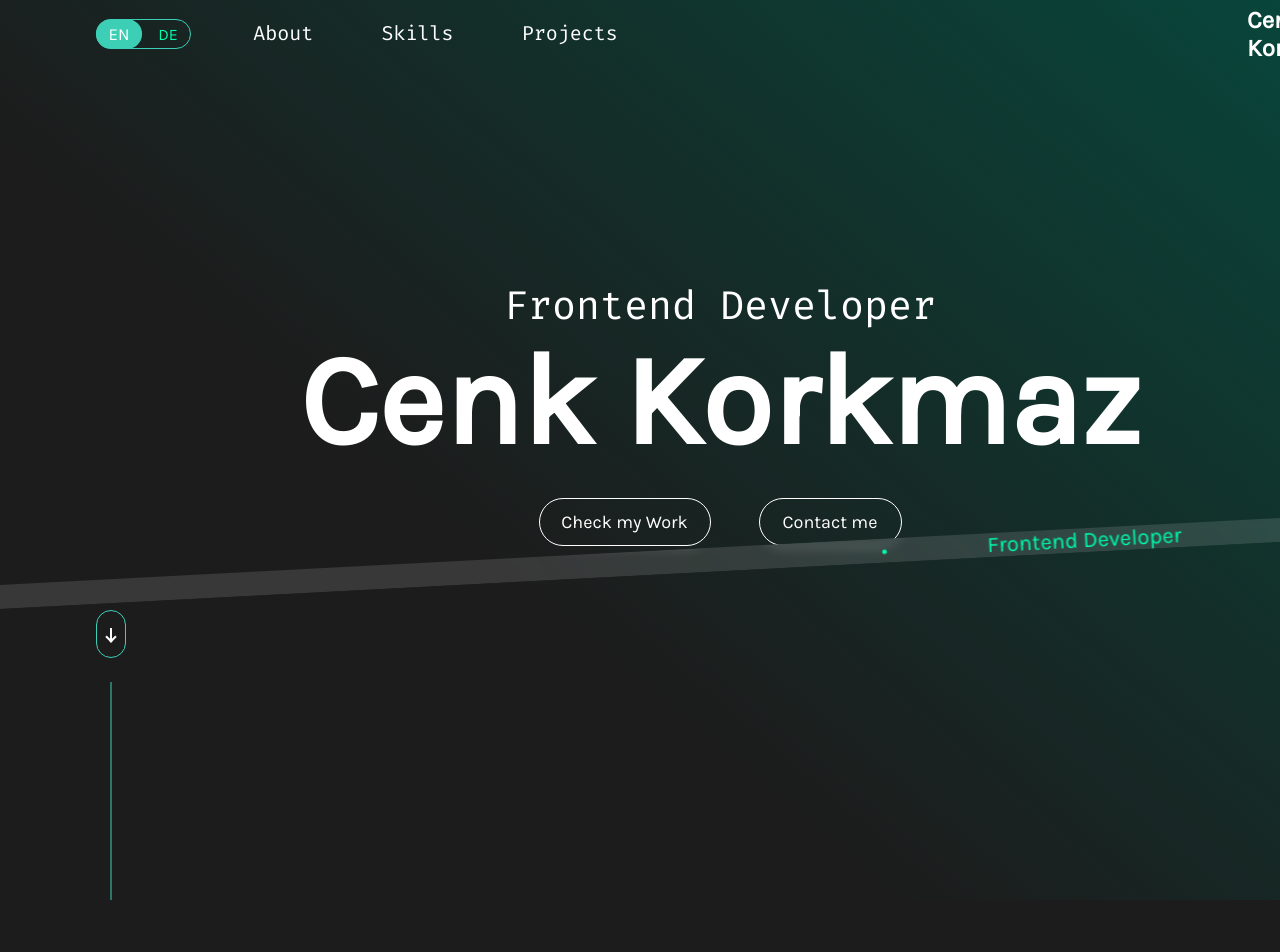
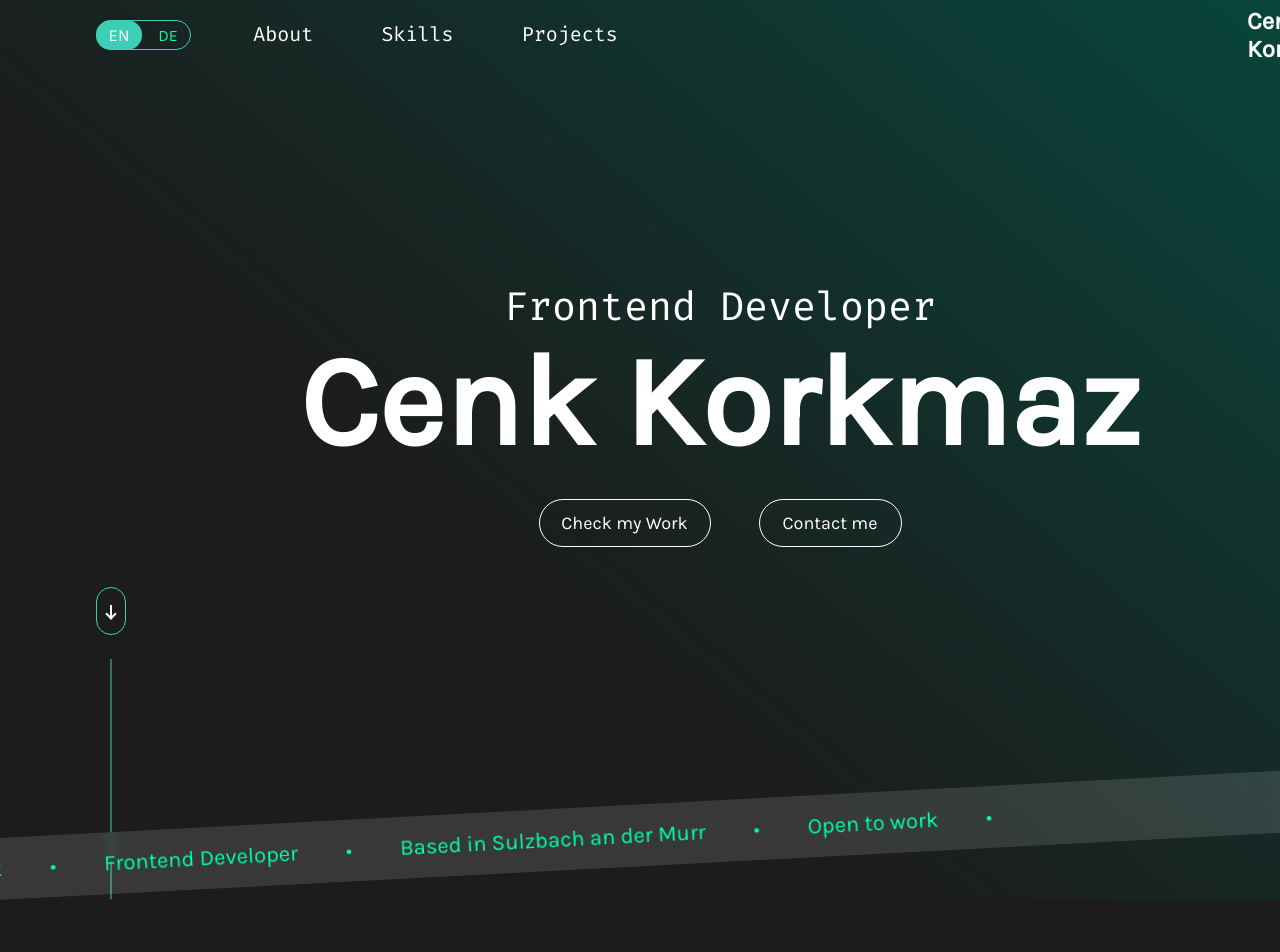
Before and after one commit to CenkKorkmaz92/portfolio, an Angular app: page / in a window 1280 px wide. Shown: the top 952 px of the page. Built offline with nearby package versions, Linux system fonts and the light colour scheme.

Commit message:
changed hero marquee position, added hover style to about me section

```diff
--- a/src/app/about/about.component.scss
+++ b/src/app/about/about.component.scss
@@ -94,5 +94,10 @@
         width: 504px;
         gap: 24px;
         font-family: 'Karla', sans-serif;
+        opacity: 0.7;
+
+        &:hover {
+            opacity: 1.0;
+        }
     }
 }
--- a/src/app/contact/contact.component.html
+++ b/src/app/contact/contact.component.html
@@ -55,7 +55,7 @@
             </div>
             <div class="btn-area">
                 <button class="btn-primary" (click)="onSubmit()">
-                    <span>Say Hello ;)</span>
+                    <span>Say Hello :)</span>
                 </button>
             </div>
         </div>
--- a/src/app/hero/hero.component.html
+++ b/src/app/hero/hero.component.html
@@ -33,19 +33,6 @@
             </button>
         </div>
     </div>
-        <div class="hero-marquee">
-            <div>
-                <p>•</p>
-                <p>Frontend Developer</p>
-                <p>•</p>
-                <p>Based in Sulzbach an der Murr</p>
-                <p>•</p>
-                <p>Open to work</p>
-                <p>•</p>
-                <p>Available for remote work</p>
-                <p>•</p>
-            </div>
-        </div>
     <div class="bottom-section-hero-component">
         <div class="scroll-icon">
             <div class="scroll-arrow-container">
@@ -66,4 +53,17 @@
             <img src="../../assets/img/icons/vector_grey_right_side.svg" alt="Right vector icon">
         </div>
     </div>
+    <div class="hero-marquee">
+        <div>
+          <p>•</p>
+          <p>Available for remote work</p>
+          <p>•</p>
+          <p>Frontend Developer</p>
+          <p>•</p>
+          <p>Based in Sulzbach an der Murr</p>
+          <p>•</p>
+          <p>Open to work</p>
+          <p>•</p>
+        </div>
+      </div>
 </section>
--- a/src/app/hero/hero.component.scss
+++ b/src/app/hero/hero.component.scss
@@ -1,4 +1,5 @@
 .hero {
+    position: relative;
     width: 100%;
     display: flex;
     flex-direction: column;
@@ -247,12 +248,11 @@
     }
 
     .hero-marquee {
+        position: absolute;
+        bottom: 0;
+        left: 0;
         width: 100%;
         height: 38px;
-        transform: translateX(-8px) rotate(-3deg);
-        padding: 12px 32px;
-        display: flex;
-        align-items: center;
         background: rgba(255, 255, 255, 0.12);
         backdrop-filter: blur(5.3px);
         font-size: 22px;
@@ -262,30 +262,35 @@
         color: #00ffab;
         overflow: hidden;
         z-index: 999;
+        padding: 12px 32px;
+        transform-origin: left bottom;
+        transform: rotate(-3deg);
 
         &>div {
             display: flex;
-            gap: 100px;
+            gap: 100;
             position: relative;
-            animation: marqueeScroll 20s linear infinite;
+            animation: marqueeScroll 10s linear infinite;
+            white-space: nowrap;
         }
 
         &>div p {
-            white-space: nowrap;
             margin: 0;
             flex-shrink: 0;
+            padding: 0px 24px;
         }
     }
 
     @keyframes marqueeScroll {
         0% {
-            transform: translateX(100%);
+            transform: translateX(0);
         }
 
         100% {
-            transform: translateX(-100%);
+            transform: translateX(-50%);
         }
     }
+
 
     .bottom-section-hero-component {
         display: flex;
```
